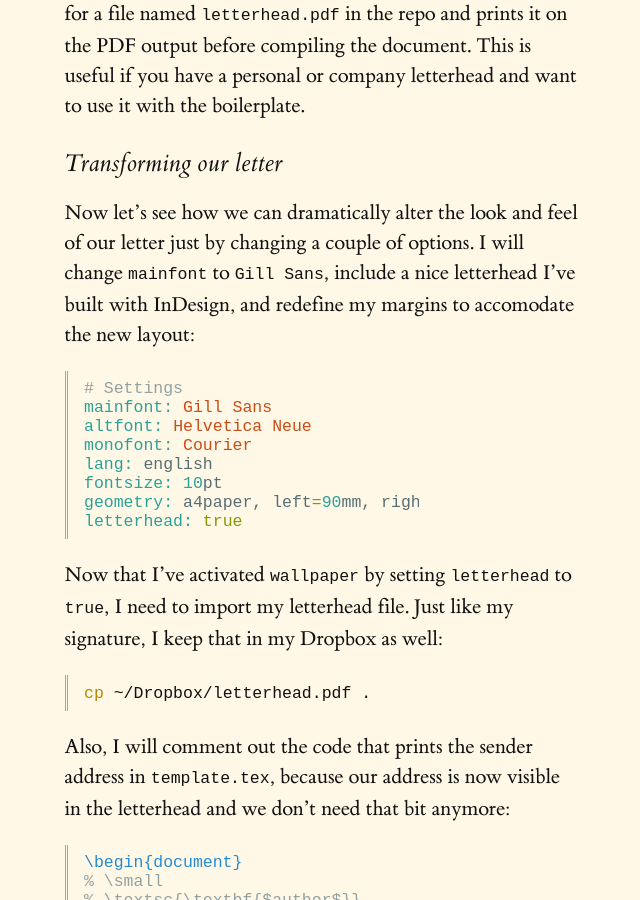
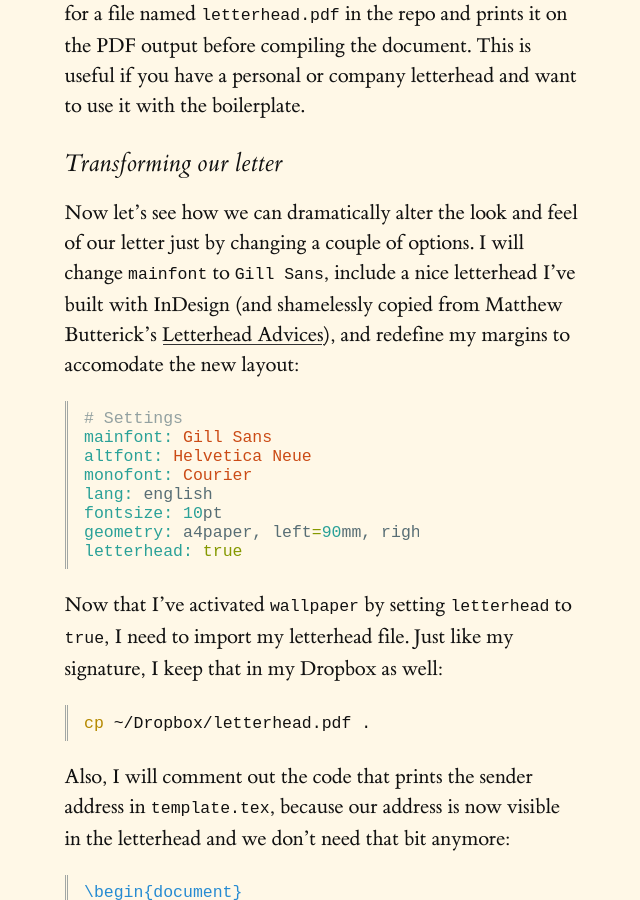
Before and after one commit to mrzool/mrzool.github.io, a Jekyll site: the page built from _posts/2015-11-24-typesetting-automation.md, in a window 1280 px wide and 900 px high, scrolled down 6033 px. Shown: the whole window, without its empty margins (253-893 px from the left). Built offline with Jekyll 4.4.1, drawn with Linux system fonts in a browser that asks for light colours.

Commit message:
Add credit

```diff
--- a/_posts/2015-11-24-typesetting-automation.md
+++ b/_posts/2015-11-24-typesetting-automation.md
@@ -127,7 +127,7 @@
 
 ### Transforming our letter
 
-Now let's see how we can dramatically alter the look and feel of our letter just by changing a couple of options. I will change `mainfont` to `Gill Sans`, include a nice letterhead I've built with InDesign, and redefine my margins to accomodate the new layout:
+Now let's see how we can dramatically alter the look and feel of our letter just by changing a couple of options. I will change `mainfont` to `Gill Sans`, include a nice letterhead I've built with InDesign (and shamelessly copied from Matthew Butterick's [Letterhead Advices](http://practicaltypography.com/letterhead.html)), and redefine my margins to accomodate the new layout:
 
 {% highlight ruby %}
 # Settings
```
